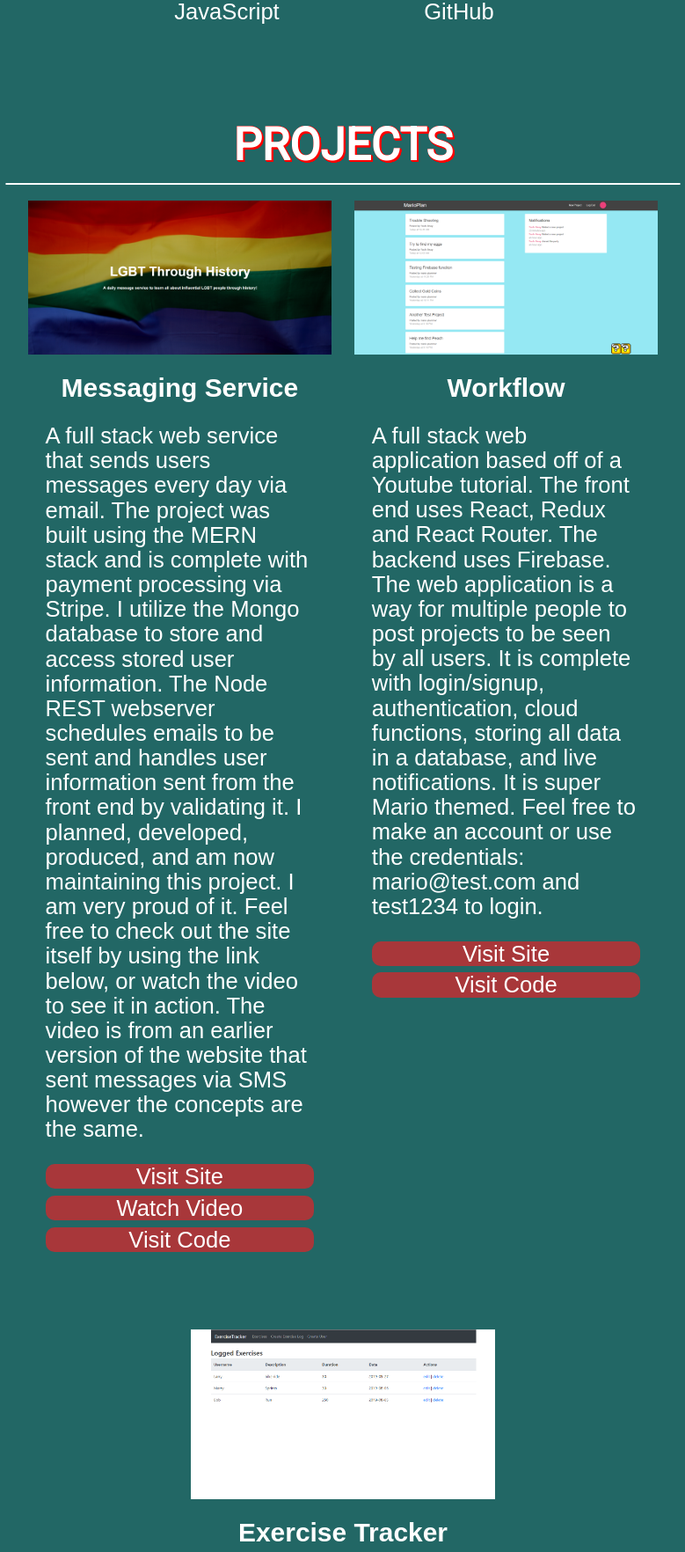
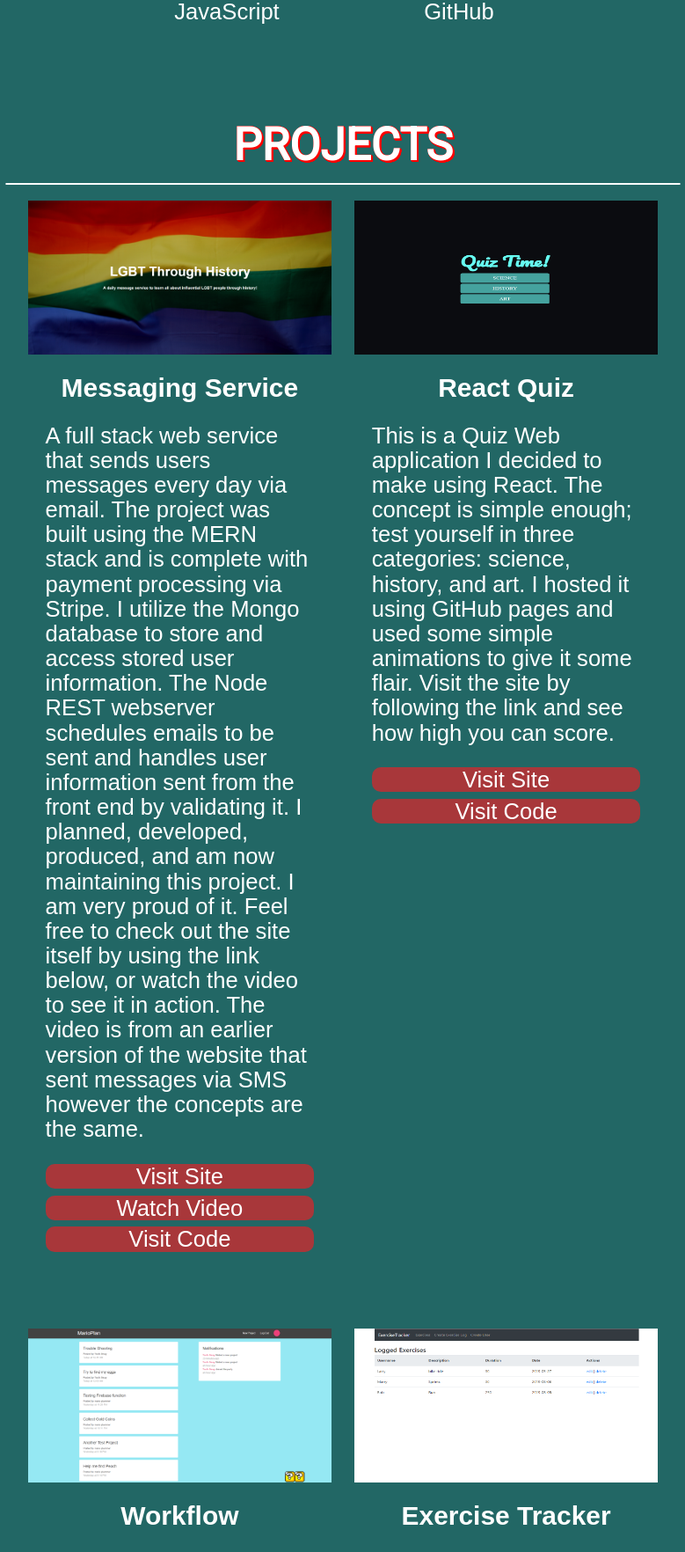
Before and after one commit to LawrenceMueller/Portfolio, a PHP site: page / in a window 1280 px wide. Shown: the part 1286-3050 px from the top of the page at 88% size, without its empty margins (250-1029 px from the left). Run offline with PHP 8.4, Linux system fonts and the light colour scheme; some libraries are stand-ins or nearby versions.

Commit message:
Just adding another project to the old portfolio

```diff
--- a/index.css
+++ b/index.css
@@ -166,7 +166,8 @@ li {
 }
 
 .project img {
-    max-width: 100%;
+    width: 100%;
+    height: 175px;
 }
 
 .project .project-text {
--- a/index.html
+++ b/index.html
@@ -121,6 +121,37 @@
             </article>
             <article class="project">
                 <img
+                    src="./img/Quiz.PNG"
+                    alt="Home screen of Exercise Tracker Project"
+                />
+                <div class="project-text">
+                    <h3>React Quiz</h3>
+                    <p>
+                        This is a Quiz Web application I decided to make using
+                        React. The concept is simple enough; test yourself in
+                        three categories: science, history, and art. I hosted it
+                        using GitHub pages and used some simple animations to
+                        give it some flair. Visit the site by following the link
+                        and see how high you can score.
+                    </p>
+                    <div class="project-links">
+                        <a
+                            href="https://amalazing.github.io/React-Quiz/"
+                            class="btn"
+                            target="_blank"
+                            >Visit Site</a
+                        >
+                        <a
+                            href="https://github.com/Amalazing/React-Quiz"
+                            class="btn"
+                            target="_blank"
+                            >Visit Code</a
+                        >
+                    </div>
+                </div>
+            </article>
+            <article class="project">
+                <img
                     src="./img/WorkFlow.png"
                     alt="Home screen of WorkFlow Project"
                 />
```
Also changed, not shown: img/Quiz.PNG (added).
